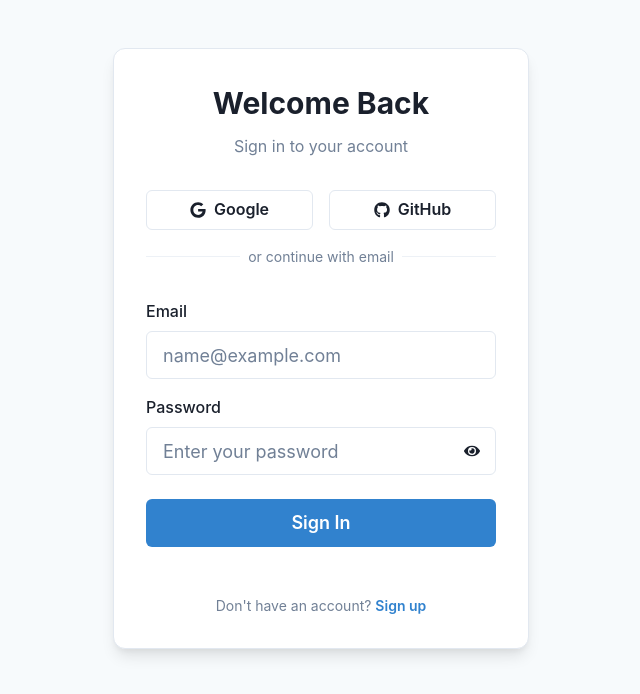
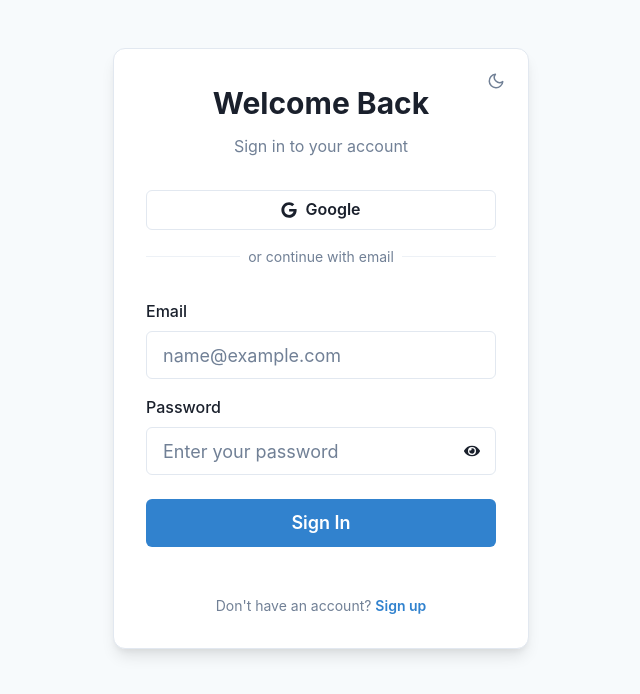
Before and after one commit to MrMorningStark/chat, a React (Create React App) app in the folder chat_frontend/: page /login in a window 1280 px wide. Shown: the top 694 px of the page, without its empty margins (319-959 px from the left). Built offline with nearby package versions, Linux system fonts and the light colour scheme.

Commit message:
added dark and light mode , ui improved

```diff
--- a/chat_frontend/package.json
+++ b/chat_frontend/package.json
@@ -11,7 +11,7 @@
     "@testing-library/react": "^13.4.0",
     "@testing-library/user-event": "^13.5.0",
     "axios": "^1.7.7",
-    "framer-motion": "^11.11.11",
+    "framer-motion": "^11.11.17",
     "moment": "^2.30.1",
     "react": "^18.3.1",
     "react-dom": "^18.3.1",
--- a/chat_frontend/src/App.jsx
+++ b/chat_frontend/src/App.jsx
@@ -5,8 +5,8 @@ import { store } from './redux/store';
 import ProtectedRoute from './components/ProtectedRoute';
 import Login from './components/Login';
 import ChatRoom from './components/ChatRoom';
-import ChatLayout from './components/ChatLayout';
 import WelcomeScreen from './components/WelcomeScreen';
+import Home from './components/Home';
 
 const App = () => {
   return (
@@ -19,7 +19,7 @@ const App = () => {
               path="/chats"
               element={
                 <ProtectedRoute>
-                  <ChatLayout />
+                  <Home />
                 </ProtectedRoute>
               }
             >
--- a/chat_frontend/src/components/ChatRoom.jsx
+++ b/chat_frontend/src/components/ChatRoom.jsx
@@ -14,7 +14,8 @@ import {
     IconButton,
     HStack,
     VStack,
-    useBreakpointValue
+    useBreakpointValue,
+    useColorMode
 } from '@chakra-ui/react';
 import { FiArrowLeft, FiMoreVertical, FiPhone, FiVideo } from 'react-icons/fi';
 import api from '../services/api';
@@ -31,6 +32,7 @@ const ChatRoom = () => {
     const messagesEndRef = useRef(null);
     const room = useRef(null);
     const isMobile = useBreakpointValue({ base: true, lg: false });
+    const { colorMode } = useColorMode();
 
     // Color mode values
     const bg = useColorModeValue('white', 'gray.800');
@@ -190,8 +192,11 @@ const ChatRoom = () => {
                 spacing={4}
                 p={6}
                 alignItems="stretch"
+                bgImage="url('https://www.transparenttextures.com/patterns/inspiration-geometry.png')"
+                bgColor={colorMode === "dark" ? "#1a202c" : "#ffffff"}
             >
-                {messages.map((message, index) => (
+                {
+                    messages.map((message, index) => (
                         <Flex
                             key={index}
                             justify={message.sender === user.sid ? 'flex-end' : 'flex-start'}
@@ -214,12 +219,13 @@ const ChatRoom = () => {
                                 </Text>
                             </Box>
                         </Flex>
-                ))}
-                <div ref={messagesEndRef} />
-            </VStack>
+                    ))
+                }
+                < div ref={messagesEndRef} />
+            </VStack >
 
             {/* Message Input */}
-            <Box p={4} borderTop="1px" borderColor={borderColor} bg={headerBg}>
+            < Box p={4} borderTop="1px" borderColor={borderColor} bg={headerBg} >
                 <Flex gap={3}>
                     <Input
                         value={newMessage}
@@ -236,8 +242,8 @@ const ChatRoom = () => {
                         Send
                     </Button>
                 </Flex>
-            </Box>
-        </Flex>
+            </Box >
+        </Flex >
     );
 };
 
--- a/chat_frontend/src/components/Chats.jsx
+++ b/chat_frontend/src/components/Chats.jsx
@@ -1,6 +1,6 @@
 import { useEffect, useState } from 'react';
 import { useNavigate } from 'react-router-dom';
-import { useSelector } from 'react-redux';
+import { useDispatch, useSelector } from 'react-redux';
 import {
     Box,
     Flex,
@@ -17,6 +17,8 @@ import {
     Divider,
     useBreakpointValue,
     Skeleton,
+    Button,
+    useColorMode,
 } from '@chakra-ui/react';
 import {
     FiSearch,
@@ -25,14 +27,21 @@ import {
     FiMessageCircle,
     FiUsers,
     FiPhone,
+    FiMoon,
+    FiSun,
+    FiLogOut,
 } from 'react-icons/fi';
 import api from '../services/api';
 import { connectSocket } from '../services/socket';
+import { FaSearch } from 'react-icons/fa';
+import { logout } from '../redux/authSlice';
 
-const Chats = ({ refresh }) => {
+const Chats = ({ refresh, setIsSearchOpen }) => {
     const navigate = useNavigate();
     const { user } = useSelector((state) => state.auth);
     const [searchQuery, setSearchQuery] = useState('');
+    const { colorMode, toggleColorMode } = useColorMode();
+    const dispatch = useDispatch();
 
     // Color mode values
     const bg = useColorModeValue('white', 'gray.800');
@@ -120,7 +129,7 @@ const Chats = ({ refresh }) => {
     ];
 
     return (
-        <Box h="100vh" bg={bg} pt={"65px"}>
+        <Box h="100vh" bg={bg}>
             <Flex h="full">
                 {/* Sidebar */}
                 <Box
@@ -136,26 +145,56 @@ const Chats = ({ refresh }) => {
                     <Box p={4} borderBottom="1px" borderColor={borderColor}>
                         <Flex justify="space-between" align="center" mb={4}>
                             <HStack spacing={3}>
-                                <Avatar size="sm" src={user.avatar} name={user.username} title={user.username} />
+                                <Avatar size="md" src={user.avatar} name={user.username} title={user.username} />
                                 <Text fontSize="xl" fontWeight="bold" color={textColor}>
-                                    Messages
+                                    {user.username.length > 16 ? `${user.username.slice(0, 16)}...` : user.username}
                                 </Text>
                             </HStack>
                             <HStack spacing={2}>
-                                <IconButton
+                                {/* dark mode light mode toggle */}
+                                < IconButton
                                     variant="ghost"
-                                    icon={<FiEdit />}
-                                    aria-label="New Message"
+                                    icon={colorMode === 'light' ?
+                                        <FiMoon />
+                                        : <FiSun />
+                                    }
+                                    color={colorMode === 'light' ? 'gray.500' : 'yellow.500'}
+                                    aria-label={colorMode === 'light' ? 'Dark Mode' : 'Light Mode'}
+                                    title={colorMode === 'light' ? 'Dark Mode' : 'Light Mode'}
                                     size="sm"
+                                    onClick={toggleColorMode}
                                 />
                                 <IconButton
                                     variant="ghost"
                                     icon={<FiSettings />}
                                     aria-label="Settings"
+                                    title="Settings"
                                     size="sm"
+                                />
+                                <IconButton
+                                    variant="ghost"
+                                    icon={<FiLogOut />}
+                                    color={'red.500'}
+                                    aria-label="Logout"
+                                    title="Logout"
+                                    size="sm"
+                                    _hover={{ bg: "red.100" }}
+                                    _active={{ bg: "red.200" }}
+                                    onClick={() => dispatch(logout())}
                                 />
                             </HStack>
                         </Flex>
+                        {/* Find New Friends */}
+                        <Button
+                            leftIcon={<FaSearch className="w-4 h-4" />}
+                            onClick={() => setIsSearchOpen(true)}
+                            variant="outline"
+                            w="full"
+                            mb={4}
+                        >
+                            Find New Friends
+                        </Button>
+                        {/* Search Messages */}
                         <InputGroup>
                             <InputLeftElement pointerEvents="none">
                                 <FiSearch color="gray.400" />
--- a/chat_frontend/src/components/Login.jsx
+++ b/chat_frontend/src/components/Login.jsx
@@ -18,13 +18,16 @@ import {
     InputGroup,
     InputRightElement,
     IconButton,
+    useColorMode,
 } from '@chakra-ui/react';
 import { useState } from 'react';
 import { useDispatch } from 'react-redux';
 import { useNavigate } from 'react-router-dom';
 import { setCredentials } from '../redux/authSlice';
-import { FaGoogle, FaGithub, FaEye, FaEyeSlash } from 'react-icons/fa';
+import { FaGoogle, FaEye, FaEyeSlash } from 'react-icons/fa';
 import api from '../services/api';
+import { FiMoon, FiSun } from 'react-icons/fi';
+import { motion } from 'framer-motion';
 
 const AuthForm = () => {
     const [isLogin, setIsLogin] = useState(true);
@@ -40,6 +43,8 @@ const AuthForm = () => {
     const dispatch = useDispatch();
     const navigate = useNavigate();
     const toast = useToast();
+
+    const { colorMode, toggleColorMode } = useColorMode();
 
     // Chakra UI color modes
     const bgColor = useColorModeValue('white', 'gray.700');
@@ -173,7 +178,26 @@ const AuthForm = () => {
                     boxShadow="lg"
                     border="1px"
                     borderColor={borderColor}
+                    position="relative"
                 >
+                    <motion.span
+                        initial={{ opacity: 0 }}
+                        animate={{ opacity: 1 }}
+                        transition={{ duration: 1 }}
+                        onClick={toggleColorMode}
+                    >
+                        <IconButton
+                            variant="ghost"
+                            icon={colorMode === 'light' ? <FiMoon /> : <FiSun />}
+                            color={colorMode === 'light' ? 'gray.500' : 'yellow.500'}
+                            aria-label={colorMode === 'light' ? 'Dark Mode' : 'Light Mode'}
+                            title={colorMode === 'light' ? 'Dark Mode' : 'Light Mode'}
+                            size="lg"
+                            position="absolute"
+                            top={2}
+                            right={2}
+                        />
+                    </motion.span>
                     <VStack spacing={8}>
                         {/* Header */}
                         <VStack spacing={2} w="full">
@@ -195,14 +219,6 @@ const AuthForm = () => {
                                     onClick={() => handleSocialAuth('google')}
                                 >
                                     Google
-                                </Button>
-                                <Button
-                                    w="full"
-                                    variant="outline"
-                                    leftIcon={<Icon as={FaGithub} />}
-                                    onClick={() => handleSocialAuth('github')}
-                                >
-                                    GitHub
                                 </Button>
                             </HStack>
 
--- a/chat_frontend/src/components/WelcomeScreen.jsx
+++ b/chat_frontend/src/components/WelcomeScreen.jsx
@@ -1,7 +1,9 @@
-import { Box, VStack, Text, Button, Flex, useColorModeValue } from '@chakra-ui/react';
+import { Box, VStack, Text, Button, Flex, useColorModeValue, useColorMode } from '@chakra-ui/react';
 import { FiMessageCircle, FiEdit } from 'react-icons/fi';
 
 const WelcomeScreen = () => {
+    const { colorMode } = useColorMode();
+
     const welcomeBg = useColorModeValue('gray.50', 'gray.900');
     const welcomeIconBg = useColorModeValue('blue.50', 'blue.900');
     const textColor = useColorModeValue('gray.800', 'white');
@@ -14,6 +16,8 @@ const WelcomeScreen = () => {
             justify="center"
             align="center"
             h="full"
+            bgImage="url('https://www.transparenttextures.com/patterns/hexellence.png')"
+            bgColor={colorMode === "dark" ? "#1a202c" : "#ffffff"}
         >
             <VStack spacing={4}>
                 <Box
--- a/chat_frontend/src/index.js
+++ b/chat_frontend/src/index.js
@@ -3,12 +3,12 @@ import ReactDOM from 'react-dom/client';
 import './index.css';
 import App from './App';
 import reportWebVitals from './reportWebVitals';
-import { ColorModeScript, theme } from '@chakra-ui/react';
+import { ColorModeScript } from '@chakra-ui/react';
 
 const root = ReactDOM.createRoot(document.getElementById('root'));
 root.render(
   <>
-    <ColorModeScript initialColorMode={theme.config.initialColorMode} />
+    <ColorModeScript initialColorMode={'dark'} />
     <App />
   </>
 );
--- a/chat_frontend/src/redux/authSlice.js
+++ b/chat_frontend/src/redux/authSlice.js
@@ -28,8 +28,7 @@ const authSlice = createSlice({
             state.user = null;
             state.token = null;
             state.isAuthenticated = false;
-            localStorage.removeItem('token');
-            localStorage.removeItem('user');
+            localStorage.clear();
         },
     },
 });
```
Also changed, not shown: chat_frontend/src/components/Home.jsx (renamed from chat_frontend/src/components/ChatLayout.jsx, +3 -14 lines), 1 other file (tests, documents, lock files or other folders). Lines whose indentation alone changed are shown as unchanged.
